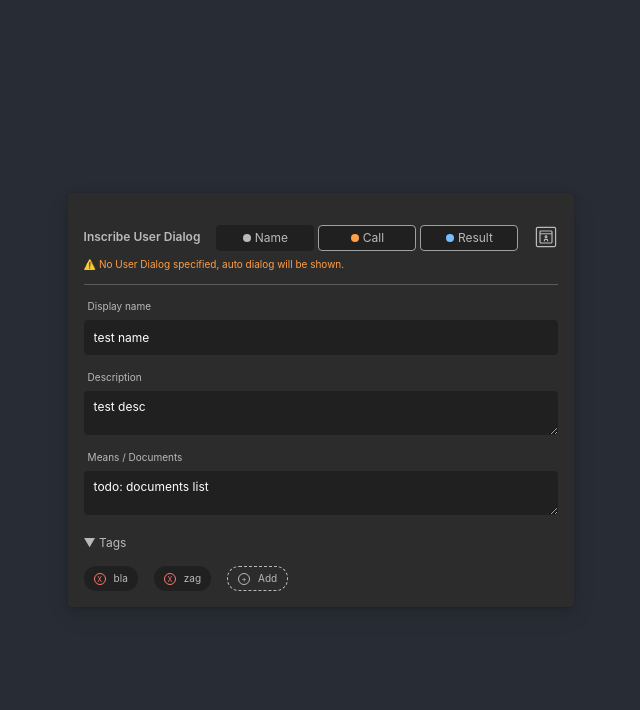
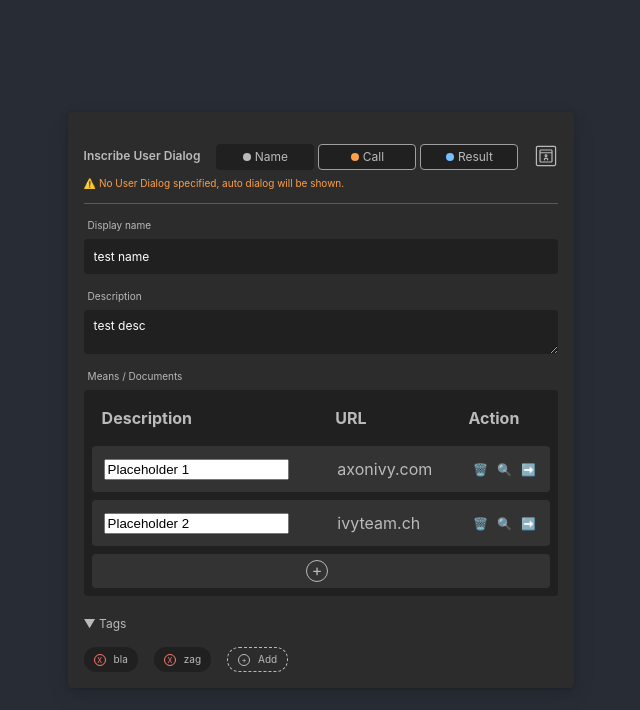
Before and after one commit to ivy-lli/inscription-editor-tryout, a React (Create React App) app: page / in a window 1280 px wide. Shown: the top 710 px of the page, without its empty margins (319-959 px from the left). Built offline with nearby package versions, Linux system fonts and the light colour scheme.

Commit message:
add documents table

```diff
--- a/package.json
+++ b/package.json
@@ -8,6 +8,7 @@
     "@radix-ui/react-popover": "^1.0.2",
     "@radix-ui/react-separator": "^1.0.1",
     "@radix-ui/react-tabs": "^1.0.1",
+    "@tanstack/react-table": "^8.7.0",
     "@testing-library/jest-dom": "^5.14.1",
     "@testing-library/react": "^13.0.0",
     "@testing-library/user-event": "^13.2.1",
--- a/src/components/Editor.css
+++ b/src/components/Editor.css
@@ -11,6 +11,10 @@
   --button-bg: #202020;
   --button-color: #bababa;
   --text-color: #bababa;
+  --table-bg: #202020;
+  --table-row-bg: #333333;
+
+  --border-radius: 4px;
   --focus-shadow: 0 0 0 1px var(--text-color);
 
   --error-color: #ff796f;
@@ -22,7 +26,7 @@
 .editor {
   background: var(--editor-bg);
   box-shadow: var(--editor-shadow);
-  border-radius: 4px;
+  border-radius: var(--border-radius);
   padding: 1rem;
   color: var(--text-color);
 }
@@ -44,7 +48,7 @@
 /* Input fields*/
 .input {
   all: unset;
-  border-radius: 4px;
+  border-radius: var(--border-radius);
   background: var(--input-bg);
   width: calc(100% - 20px);
   font-size: 12px;
--- a/src/components/Header.css
+++ b/src/components/Header.css
@@ -41,7 +41,7 @@ button {
 .tabs-trigger {
   font-family: inherit;
   background-color: var(--button-bg);
-  border-radius: 4px;
+  border-radius: var(--border-radius);
   padding: 6px 10px;
   height: 12px;
   width: 76px;
--- a/src/components/tabs/NameTab.tsx
+++ b/src/components/tabs/NameTab.tsx
@@ -3,6 +3,7 @@ import { Message, MessageUtil } from '../../data/message';
 import { NameTabData } from '../../data/name-tab';
 import CollapsiblePart from '../widgets/CollapsiblePart';
 import LabelInput from '../widgets/LabelInput';
+import Table from '../widgets/Table';
 import Tags from '../widgets/Tags';
 import './NameTab.css';
 
@@ -21,7 +22,8 @@ const NameTab = (props: { data: NameTabData; onChange: (change: NameTabData) =>
         <textarea className='input' id='description' value={props.data.description} onChange={handleDescChange} />
       </LabelInput>
       <LabelInput label='Means / Documents' htmlFor='documents'>
-        <textarea className='input' id='documents' defaultValue='todo: documents list' />
+        {/* <textarea className='input' id='documents' defaultValue='todo: documents list' /> */}
+        <Table />
       </LabelInput>
       <CollapsiblePart collapsibleLabel='Tags' defaultOpen={props.data.tags.length > 0}>
         <Tags tags={props.data.tags} onChange={handleTagsChange} />
--- /dev/null
+++ b/src/components/widgets/Table.css
@@ -0,0 +1,74 @@
+.table {
+  background: var(--table-bg);
+  border-radius: var(--border-radius);
+  width: calc(100% - 1rem);
+  padding: 0 0.5rem;
+}
+.table table {
+  width: 100%;
+  border-spacing: 0 0.5rem;
+}
+.table thead tr th {
+  padding: 10px;
+  text-align: start;
+}
+.table thead tr th:last-child {
+  width: 4.5rem;
+}
+.table tbody tr td {
+  padding: 12px;
+  background: var(--table-row-bg);
+}
+.table tbody tr td:first-child {
+  border-top-left-radius: var(--border-radius);
+  border-bottom-left-radius: var(--border-radius);
+}
+.table tbody tr td:last-child {
+  border-top-right-radius: var(--border-radius);
+  border-bottom-right-radius: var(--border-radius);
+}
+.table tbody .action-buttons {
+  display: inline-flex;
+  gap: 0.25rem;
+}
+.table tbody .action-buttons button {
+  border-radius: 4px;
+  font-size: 12px;
+  height: 20px;
+  width: 20px;
+  text-align: center;
+}
+.table tbody .action-buttons button:hover {
+  cursor: pointer;
+  background-color: var(--button-bg);
+}
+.table tbody .action-buttons button:focus {
+  background-color: var(--button-bg);
+  box-shadow: var(--focus-shadow);
+}
+.table .add-row {
+  background: var(--table-row-bg);
+  border-radius: var(--border-radius);
+}
+.table .add-row button {
+  height: 2rem;
+  width: 100%;
+  border-radius: var(--border-radius);
+}
+.table .add-row button:hover,
+.table .add-row button:focus {
+  cursor: pointer;
+  box-shadow: var(--focus-shadow);
+}
+.table .add-row button .add-row-plus {
+  margin-right: 0.5rem;
+  border: 1px solid currentColor;
+  border-radius: 1rem;
+  width: 20px;
+  height: 20px;
+  text-align: center;
+  display: inline-block;
+  font-size: 16px;
+  font-weight: 400;
+  line-height: 18px;
+}
--- /dev/null
+++ b/src/components/widgets/Table.tsx
@@ -0,0 +1,122 @@
+import { ColumnDef, createColumnHelper, flexRender, getCoreRowModel, RowData, useReactTable } from '@tanstack/react-table';
+import { useEffect, useState } from 'react';
+import './Table.css';
+
+type Document = {
+  description: string;
+  url: string;
+  action: string;
+};
+
+declare module '@tanstack/react-table' {
+  interface TableMeta<TData extends RowData> {
+    updateData: (rowIndex: number, columnId: string, value: unknown) => void;
+  }
+}
+
+const defaultData: Document[] = [
+  {
+    description: 'Placeholder 1',
+    url: 'axonivy.com',
+    action: ''
+  },
+  {
+    description: 'Placeholder 2',
+    url: 'ivyteam.ch',
+    action: ''
+  }
+];
+
+const columnHelper = createColumnHelper<Document>();
+
+const columns = [
+  columnHelper.accessor('description', {
+    // cell: info => info.getValue(),
+    header: () => <span>Description</span>
+  }),
+  columnHelper.accessor(row => row.url, {
+    id: 'url',
+    cell: info => info.getValue(),
+    header: () => <span>URL</span>
+  }),
+  columnHelper.accessor('action', {
+    id: 'action',
+    cell: info => (
+      <span className='action-buttons'>
+        <button>🗑️</button>
+        <button>🔍</button>
+        <button>➡️</button>
+      </span>
+    ),
+    header: () => <span>Action</span>
+  })
+];
+
+const Table = () => {
+  const [data, setData] = useState(() => [...defaultData]);
+
+  const defaultColumn: Partial<ColumnDef<Document>> = {
+    cell: ({ getValue, row: { index }, column: { id }, table }) => {
+      const initialValue = getValue();
+      // We need to keep and update the state of the cell normally
+      // eslint-disable-next-line react-hooks/rules-of-hooks
+      const [value, setValue] = useState(initialValue);
+
+      // When the input is blurred, we'll call our table meta's updateData function
+      const onBlur = () => {
+        table.options.meta?.updateData(index, id, value);
+      };
+
+      // If the initialValue is changed external, sync it up with our state
+      // eslint-disable-next-line react-hooks/rules-of-hooks
+      useEffect(() => {
+        setValue(initialValue);
+      }, [initialValue]);
+
+      return <input value={value as string} onChange={e => setValue(e.target.value)} onBlur={onBlur} />;
+    }
+  };
+
+  const table = useReactTable({
+    data,
+    columns,
+    defaultColumn,
+    getCoreRowModel: getCoreRowModel()
+  });
+
+  return (
+    <div className='table'>
+      <table>
+        <thead>
+          {table.getHeaderGroups().map(headerGroup => (
+            <tr key={headerGroup.id}>
+              {headerGroup.headers.map(header => (
+                <th key={header.id}>{header.isPlaceholder ? null : flexRender(header.column.columnDef.header, header.getContext())}</th>
+              ))}
+            </tr>
+          ))}
+        </thead>
+        <tbody>
+          {table.getRowModel().rows.map(row => (
+            <tr key={row.id}>
+              {row.getVisibleCells().map(cell => (
+                <td key={cell.id}>{flexRender(cell.column.columnDef.cell, cell.getContext())}</td>
+              ))}
+            </tr>
+          ))}
+        </tbody>
+        <tfoot>
+          <tr>
+            <th colSpan={3} className='add-row'>
+              <button>
+                <span className='add-row-plus'>+</span>
+              </button>
+            </th>
+          </tr>
+        </tfoot>
+      </table>
+    </div>
+  );
+};
+
+export default Table;
--- a/src/components/widgets/Tags.css
+++ b/src/components/widgets/Tags.css
@@ -32,6 +32,7 @@
   text-align: center;
   display: inline-block;
   font-size: 8px;
+  line-height: 10px;
 }
 .tag-remove:hover,
 .tag-add:hover {
@@ -43,7 +44,7 @@
 }
 
 .popover-content {
-  border-radius: 4px;
+  border-radius: var(--border-radius);
   padding: 20px;
   width: 260px;
   background-color: var(--editor-bg);
--- /dev/null
+++ b/src/data/document.ts
@@ -0,0 +1,5 @@
+export type NameDoc = {
+  description: string;
+  url: string;
+  action: string;
+};
--- a/src/data/editor.ts
+++ b/src/data/editor.ts
@@ -14,7 +14,23 @@ export interface EditorProps {
 }
 
 export function useUserDialogEditor(): EditorProps {
-  const nameTabProps = useNameTab({ name: 'test name', description: 'test desc', tags: ['bla', 'zag'] });
+  const nameTabProps = useNameTab({
+    name: 'test name',
+    description: 'test desc',
+    documents: [
+      {
+        description: 'Placeholder 1',
+        url: 'axonivy.com',
+        action: ''
+      },
+      {
+        description: 'Placeholder 2',
+        url: 'ivyteam.ch',
+        action: ''
+      }
+    ],
+    tags: ['bla', 'zag']
+  });
   const callTabProps = useCallTab({ dialog: '', start: '' });
   const [headerState, setHeaderState] = useState([] as Message[]);
 
--- a/src/data/name-tab.ts
+++ b/src/data/name-tab.ts
@@ -1,10 +1,12 @@
 import { useEffect, useState } from 'react';
+import { NameDoc } from './document';
 import { Message, MessageSeverity } from './message';
 import { TabState, useTabState } from './tab';
 
 export interface NameTabData {
   name: string;
   description: string;
+  documents: NameDoc[];
   tags: string[];
 }
 
```
Also changed, not shown: 1 other file (tests, documents, lock files or other folders).
